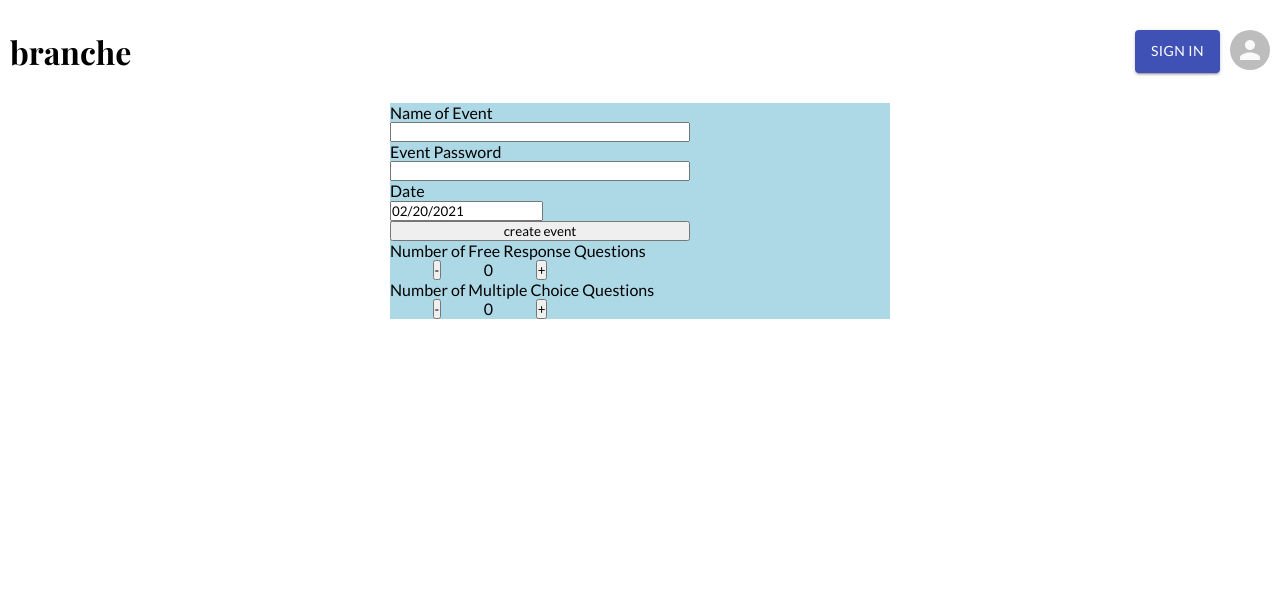
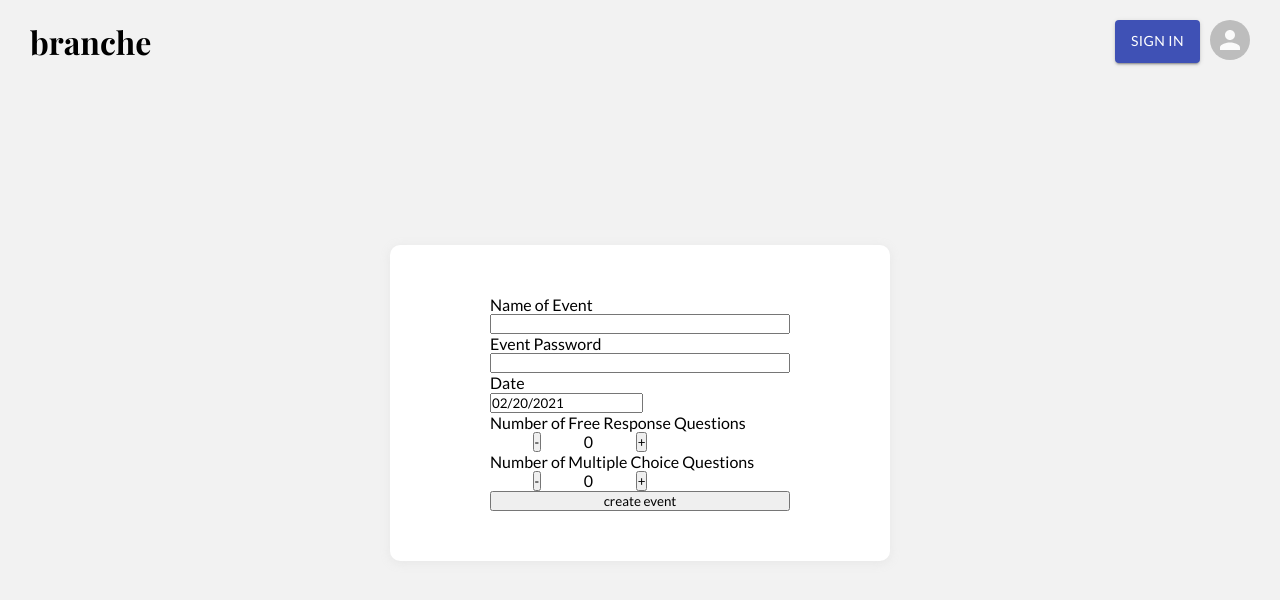
Before and after one commit to mzpeng1/probable-carnival, a React (Create React App) app in the folder front/: page /create in a window 1280 px wide. Shown: the top 600 px of the page. Built offline with nearby package versions, Linux system fonts and the light colour scheme; a web font is replaced by a local one.

Commit message:
more styling

```diff
--- a/front/src/App.css
+++ b/front/src/App.css
@@ -6,6 +6,7 @@
 }
 html {
   scroll-behavior: smooth;
+  background-color: #F2F2F2;
 }
 
 .App {
--- a/front/src/components/CreateEvent.css
+++ b/front/src/components/CreateEvent.css
@@ -1,12 +1,24 @@
-.infoForm-container{
+.main{
+    width: 100%;
+    height: 80vh;
+    display: flex;
+    align-items: center;
+    justify-content: center;
+}
+.container{
     width: 500px;
     height: auto;
-    background-color: lightblue	;
     margin-left: auto;
     margin-right: auto;
+    box-shadow: 0px 2px 10px rgba(199, 199, 199, 0.25);
+    background-color: white;
+    border-radius: 10px;
 }
-.infoForm{
+.form{
 	width: 300px;
+    margin-left: auto;
+    margin-right: auto;
+    padding: 50px 0px;
 }
 
 form {
@@ -14,7 +26,7 @@ form {
     flex-direction: column;
 }
 
-.infoForm-counter {
+.counter {
     display: flex;
     width: 200px;
     justify-content: space-evenly;
--- a/front/src/components/CreateEvent.js
+++ b/front/src/components/CreateEvent.js
@@ -7,6 +7,9 @@ import FRQBox from "./FRQBox";
 import MCQBox from "./MCQBox";
 import { useDispatch, useSelector } from 'react-redux';
 import { setUser, clearUser, selectUser } from '../context/reducer';
+
+import { makeStyles } from '@material-ui/core/styles';
+import TextField from '@material-ui/core/TextField';
 
 function CreateEvent() {
     const user = useSelector(selectUser);
@@ -101,8 +104,9 @@ function CreateEvent() {
 
 
    return (
-        <div className="infoForm-container">
-            <div className="infoForm">
+       <div className="main">
+        <div className="container">
+            <div className="form">
                 <div className="infoForm-questions">
                 <form onSubmit={onSubmit}>
                     <label>Name of Event</label>
@@ -111,23 +115,24 @@ function CreateEvent() {
                     <input type="password" value={password} onChange={e => setPass(e.target.value)}></input>
                     <label>Date</label>
                     <DatePicker selected = {date} onChange={(date) => setDate(date)}></DatePicker>
-                    {getFRQs(frqs)}
-                    {getMCQs(mcqs)}
-                    <input type="submit" value="create event"></input>
-                </form>
-                </div>
                     <div className="infoForm-configure">
                     <label>Number of Free Response Questions</label>
-                <div className="infoForm-counter">
+                    <div className="counter">
                         <button onClick={() => decrementFRQ()}>-</button>
                         <div className="infoForm-frqcounter-display">{numFRQ}</div>
                         <button onClick={() => setNumFRQ(numFRQ + 1)}>+</button>
                     </div>
                     <label>Number of Multiple Choice Questions</label>
-                <div className="infoForm-counter">
+                    <div className="counter">
                         <button onClick={() => decrementMCQ()}>-</button>
                         <div className="infoForm-mcqcounter-display">{numMCQ}</div>
                         <button onClick={() => setNumMCQ(numMCQ + 1)}>+</button>
+                    </div>
+                </div>
+                    {getFRQs(frqs)}
+                    {getMCQs(mcqs)}
+                    <input type="submit" value="create event"></input>
+                </form>
                 </div>
             </div>
         </div>
--- a/front/src/components/Header.css
+++ b/front/src/components/Header.css
@@ -3,7 +3,7 @@
     flex-direction: row;
     justify-content: center;
     height: auto;
-    padding: 30px 10px;
+    padding: 20px 30px;
 }
 
 .header h1 {
```
Lines whose indentation alone changed are shown as unchanged.
